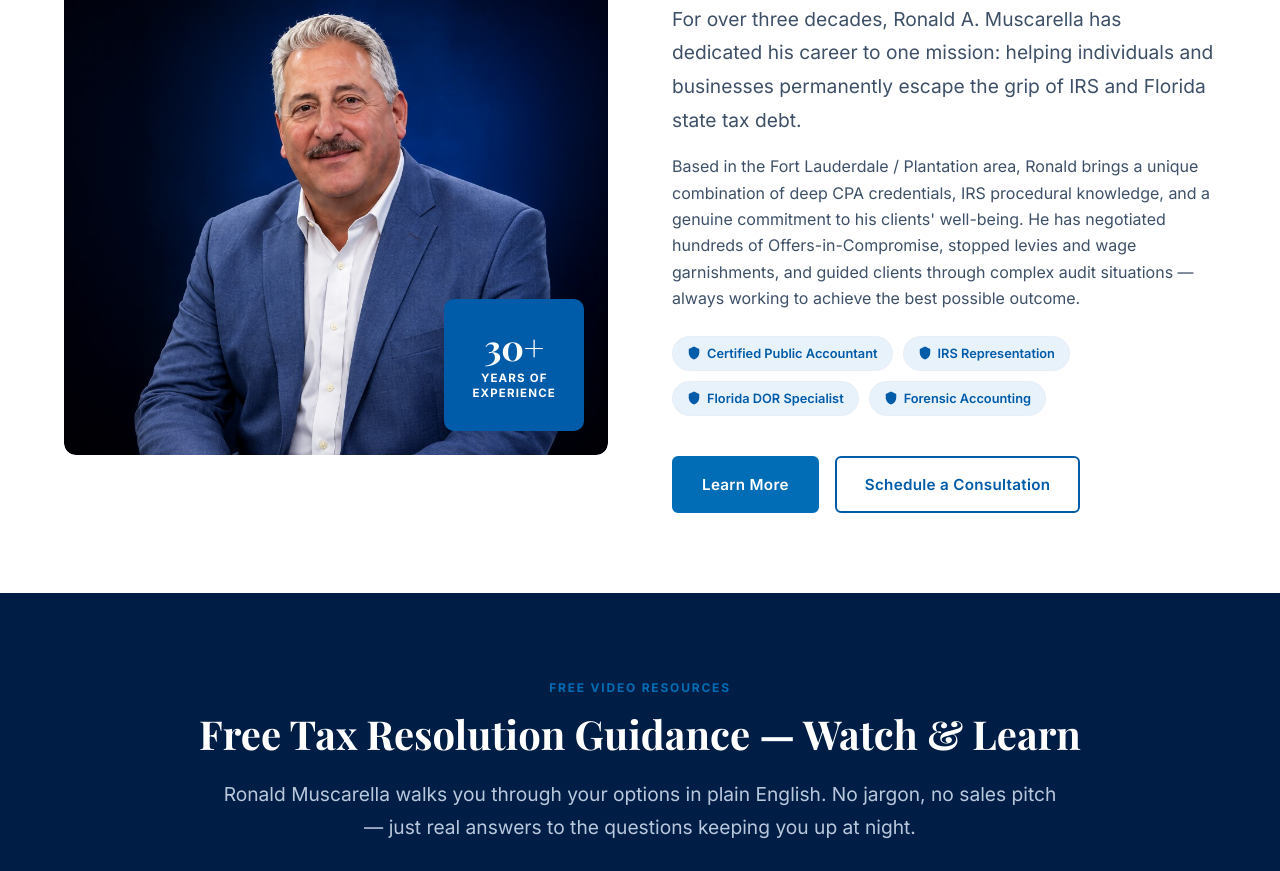
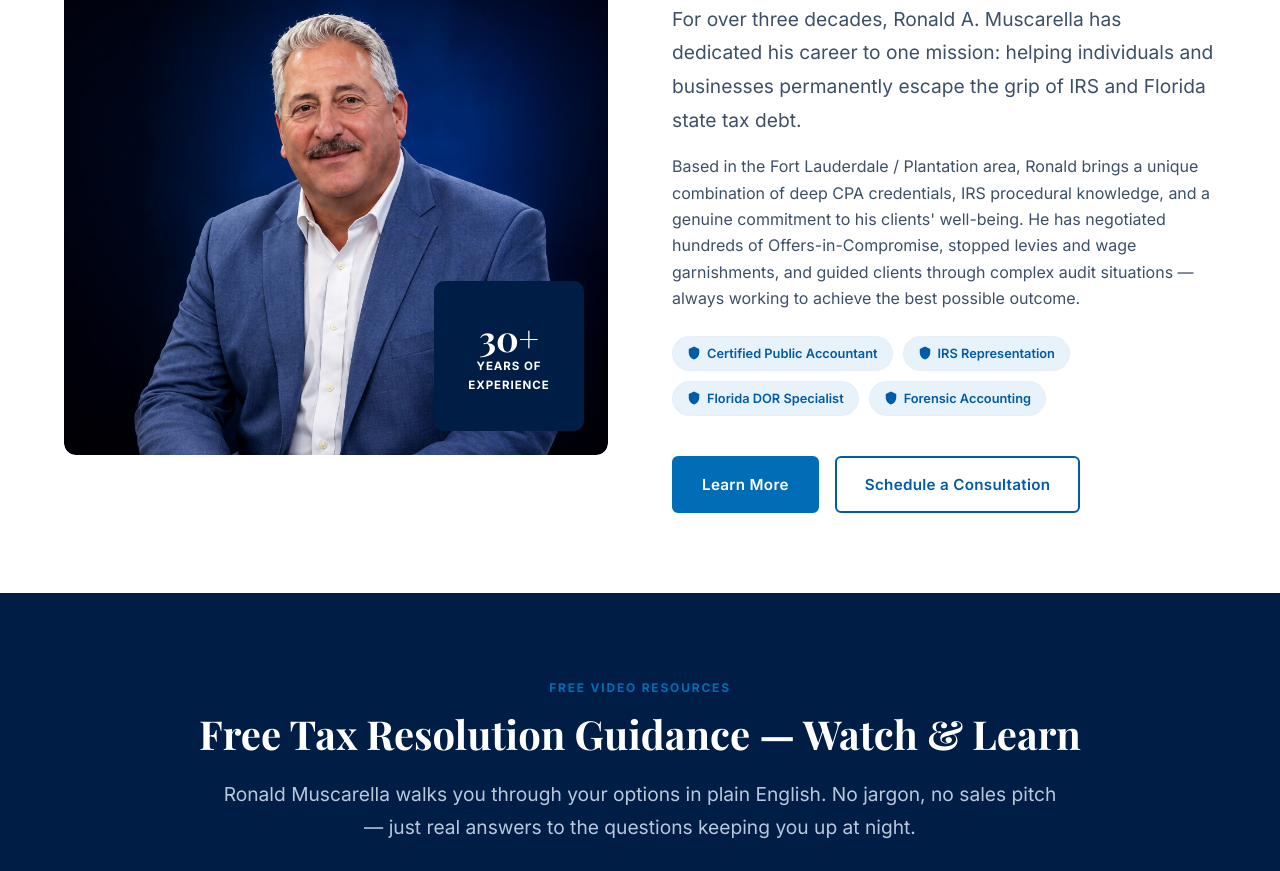
Before and after one commit to whatwedobest/TAX_TaxReliefCPA_WWW, a website: page index.html in a window 1280 px wide. Shown: the part 3024-3895 px from the top of the page. Drawn offline with nearby package versions, Linux system fonts and the light colour scheme.

Commit message:
Update index.html

```diff
--- a/index.html
+++ b/index.html
@@ -8,7 +8,44 @@
   <link rel="preconnect" href="https://fonts.googleapis.com" />
   <link rel="preconnect" href="https://fonts.gstatic.com" crossorigin />
   <link href="https://fonts.googleapis.com/css2?family=Inter:wght@400;500;600;700&family=Playfair+Display:wght@600;700&display=swap" rel="stylesheet" />
-  <link rel="stylesheet" href="css/styles.css?v=3" />
+  <link rel="stylesheet" href="css/styles.css?v=5" />
+  <style>
+    .about-photo .about-badge {
+      display: grid;
+      place-content: center;
+      gap: 4px;
+      width: 150px;
+      height: 150px;
+      padding: 16px;
+      background: #001e45;
+      color: #fff;
+      bottom: 24px;
+      right: 24px;
+      border-radius: 10px;
+      text-align: center;
+      box-shadow: 0 8px 48px rgba(0, 30, 69, .18);
+    }
+    .about-photo .about-badge .num,
+    .about-photo .about-badge .lbl {
+      display: block;
+      width: 100%;
+      text-align: center;
+      color: #fff;
+    }
+    .about-photo .about-badge .num {
+      font-family: 'Playfair Display', serif;
+      font-size: 2.2rem;
+      line-height: 1;
+      margin: 0;
+    }
+    .about-photo .about-badge .lbl {
+      font-size: .72rem;
+      text-transform: uppercase;
+      letter-spacing: .08em;
+      line-height: 1.3;
+      margin: 0;
+    }
+  </style>
   <script type="application/ld+json">
   {
     "@context": "https://schema.org",
```
